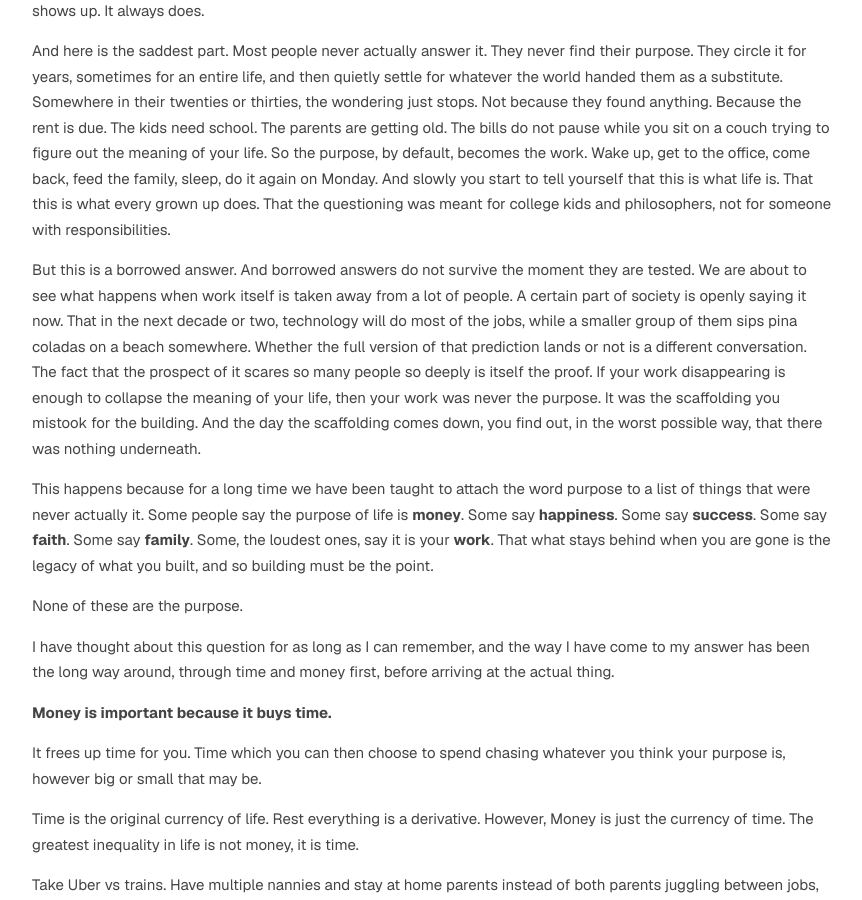
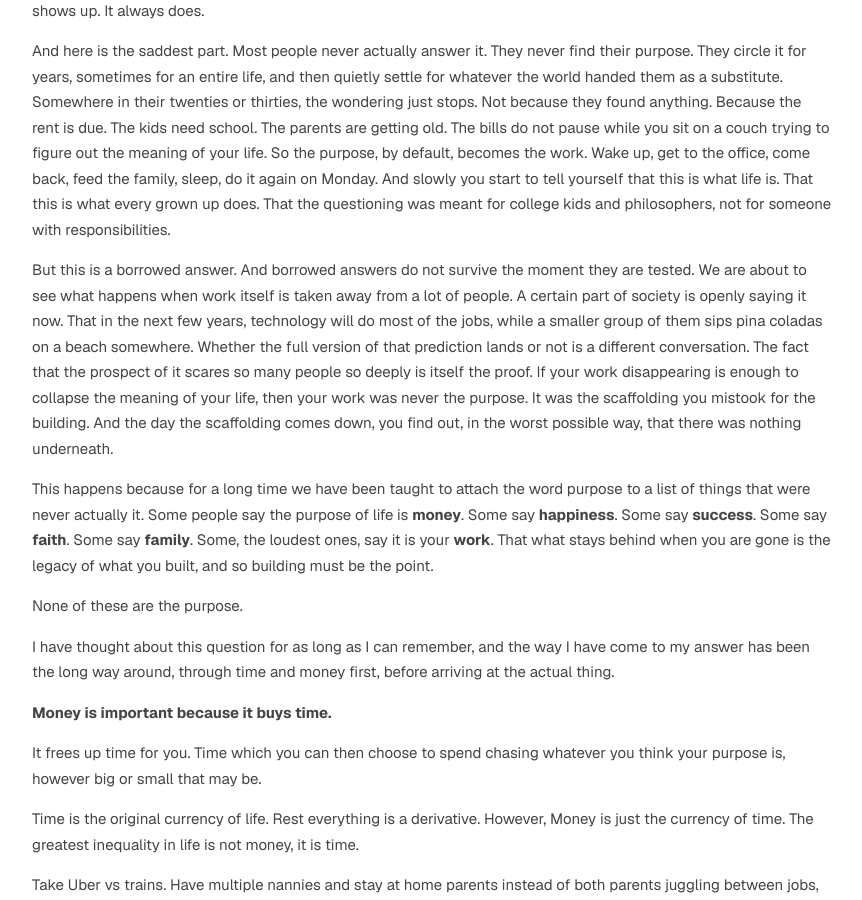
Before and after one commit to trmanish/trmanish.github.io, a Jekyll site: the page built from _posts/2026-05-14-the-purpose-of-life-is-people-letting-them-go-is-the-goal.md, in a window 1280 px wide and 900 px high, scrolled down 863 px. Shown: the whole window, without its empty margins (208-1070 px from the left). Built offline with Jekyll 4.4.1, drawn with Linux system fonts in a browser that asks for light colours.

Commit message:
Tighten timeline to next few years

```diff
--- a/_posts/2026-05-14-the-purpose-of-life-is-people-letting-them-go-is-the-goal.md
+++ b/_posts/2026-05-14-the-purpose-of-life-is-people-letting-them-go-is-the-goal.md
@@ -27,7 +27,7 @@ For some, it shows up at twenty, sitting on the floor of a college dorm. For som
 
 And here is the saddest part. Most people never actually answer it. They never find their purpose. They circle it for years, sometimes for an entire life, and then quietly settle for whatever the world handed them as a substitute. Somewhere in their twenties or thirties, the wondering just stops. Not because they found anything. Because the rent is due. The kids need school. The parents are getting old. The bills do not pause while you sit on a couch trying to figure out the meaning of your life. So the purpose, by default, becomes the work. Wake up, get to the office, come back, feed the family, sleep, do it again on Monday. And slowly you start to tell yourself that this is what life is. That this is what every grown up does. That the questioning was meant for college kids and philosophers, not for someone with responsibilities.
 
-But this is a borrowed answer. And borrowed answers do not survive the moment they are tested. We are about to see what happens when work itself is taken away from a lot of people. A certain part of society is openly saying it now. That in the next decade or two, technology will do most of the jobs, while a smaller group of them sips pina coladas on a beach somewhere. Whether the full version of that prediction lands or not is a different conversation. The fact that the prospect of it scares so many people so deeply is itself the proof. If your work disappearing is enough to collapse the meaning of your life, then your work was never the purpose. It was the scaffolding you mistook for the building. And the day the scaffolding comes down, you find out, in the worst possible way, that there was nothing underneath.
+But this is a borrowed answer. And borrowed answers do not survive the moment they are tested. We are about to see what happens when work itself is taken away from a lot of people. A certain part of society is openly saying it now. That in the next few years, technology will do most of the jobs, while a smaller group of them sips pina coladas on a beach somewhere. Whether the full version of that prediction lands or not is a different conversation. The fact that the prospect of it scares so many people so deeply is itself the proof. If your work disappearing is enough to collapse the meaning of your life, then your work was never the purpose. It was the scaffolding you mistook for the building. And the day the scaffolding comes down, you find out, in the worst possible way, that there was nothing underneath.
 
 This happens because for a long time we have been taught to attach the word purpose to a list of things that were never actually it. Some people say the purpose of life is **money**. Some say **happiness**. Some say **success**. Some say **faith**. Some say **family**. Some, the loudest ones, say it is your **work**. That what stays behind when you are gone is the legacy of what you built, and so building must be the point.
 
```
